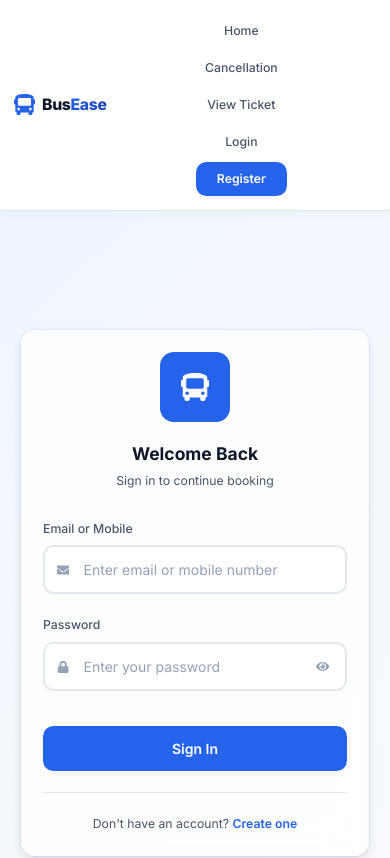
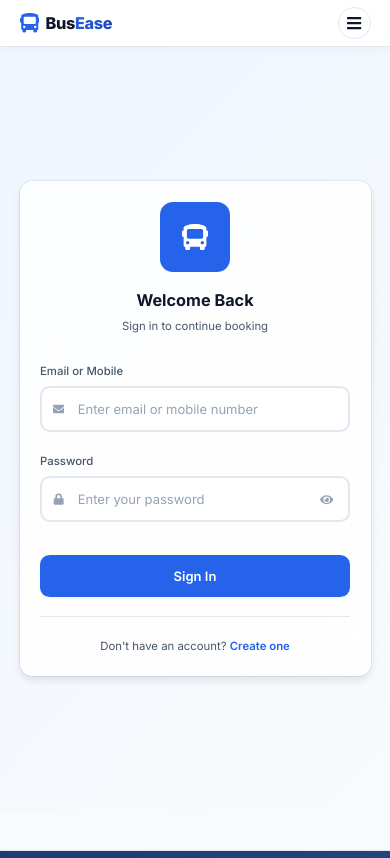
Before and after one commit to Hari-224/Bus_Ticket_Booking_System, a React (Vite) app in the folder frontend/: page /login in a window 390 px wide. Shown: the top 858 px of the page. Built offline with nearby package versions, Linux system fonts and the light colour scheme.

Commit message:
mobile responsive

```diff
--- a/frontend/src/components/Navbar.css
+++ b/frontend/src/components/Navbar.css
@@ -1,3 +1,9 @@
+/*
+   Navbar - Mobile-first responsive layout with hamburger menu
+   - Mobile: stacked menu, full-width links
+   - Tablet / Desktop: horizontal menu
+*/
+
 .navbar {
     position: sticky;
     top: 0;
@@ -5,21 +11,22 @@
     background: rgba(255, 255, 255, 0.95);
     backdrop-filter: blur(20px);
     border-bottom: 1px solid var(--border-color);
-    padding: var(--spacing-md) 0;
+    padding: var(--spacing-sm) 0;
     box-shadow: 0 2px 8px rgba(0, 0, 0, 0.04);
 }
 
 .navbar-container {
-    max-width: 1280px;
+    max-width: 80rem; /* 1280px */
     margin: 0 auto;
     padding: 0 var(--spacing-lg);
     display: flex;
     align-items: center;
     justify-content: space-between;
+    gap: var(--spacing-md);
 }
 
 .navbar-brand {
-    display: flex;
+    display: inline-flex;
     align-items: center;
     gap: var(--spacing-sm);
     text-decoration: none;
@@ -44,56 +51,83 @@
     background-clip: text;
 }
 
-.navbar-links {
-    display: flex;
+/* Hamburger toggle - visible on mobile/tablet */
+.navbar-toggle {
+    display: inline-flex;
     align-items: center;
-    gap: var(--spacing-lg);
+    justify-content: center;
+    width: 2.5rem;
+    height: 2.5rem;
+    border-radius: var(--radius-full);
+    border: 1px solid var(--border-color);
+    background: var(--bg-card);
+    color: var(--text-primary);
+    cursor: pointer;
+    transition: background var(--transition-fast), transform var(--transition-fast), box-shadow var(--transition-fast);
 }
 
-@media (max-width: 768px) {
-    .navbar-links {
-        flex-direction: column;
-        gap: var(--spacing-md);
-        width: 100%;
-    }
+.navbar-toggle:hover {
+    background: var(--accent-soft);
+    box-shadow: var(--shadow-sm);
+    transform: translateY(-1px);
+}
+
+.navbar-toggle svg {
+    font-size: 1.25rem;
+}
+
+/* Mobile-first menu: hidden by default */
+.navbar-links {
+    position: absolute;
+    inset-inline: 0;
+    top: 100%;
+    background: rgba(255, 255, 255, 0.98);
+    border-bottom: 1px solid var(--border-color);
+    box-shadow: 0 10px 30px rgba(15, 23, 42, 0.08);
+    display: none;
+    flex-direction: column;
+    align-items: stretch;
+    gap: var(--spacing-xs);
+    padding: var(--spacing-sm) var(--spacing-md) var(--spacing-md);
+}
+
+.navbar-links.is-open {
+    display: flex;
 }
 
 .nav-link {
     display: flex;
     align-items: center;
+    justify-content: center;
     gap: var(--spacing-sm);
     padding: var(--spacing-sm) var(--spacing-md);
     color: var(--text-secondary);
     font-weight: 500;
     text-decoration: none;
-    transition: color var(--transition-fast);
+    transition: background var(--transition-fast), color var(--transition-fast), transform var(--transition-fast);
     border-radius: var(--radius-md);
-}
-
-@media (max-width: 768px) {
-    .nav-link {
-        width: 100%;
-        justify-content: center;
-        padding: var(--spacing-md);
-    }
 }
 
 .nav-link:hover {
     color: var(--accent-primary);
-    background: rgba(37, 99, 235, 0.05);
+    background: rgba(37, 99, 235, 0.06);
+    transform: translateY(-1px);
 }
 
 .user-menu {
     display: flex;
-    align-items: center;
-    gap: var(--spacing-md);
+    flex-direction: column;
+    align-items: stretch;
+    gap: var(--spacing-xs);
+    margin-top: var(--spacing-xs);
 }
 
 .user-info {
     display: flex;
     align-items: center;
+    justify-content: center;
     gap: var(--spacing-sm);
-    padding: var(--spacing-sm) var(--spacing-lg);
+    padding: var(--spacing-xs) var(--spacing-md);
     background: var(--accent-soft);
     border-radius: var(--radius-full);
     color: var(--accent-primary);
@@ -109,8 +143,9 @@
 .logout-btn {
     display: flex;
     align-items: center;
+    justify-content: center;
     gap: var(--spacing-sm);
-    padding: var(--spacing-sm) var(--spacing-lg);
+    padding: var(--spacing-sm) var(--spacing-md);
     background: transparent;
     border: 2px solid var(--error);
     border-radius: var(--radius-lg);
@@ -129,30 +164,10 @@
     box-shadow: var(--shadow-md);
 }
 
-@media (max-width: 768px) {
+/* Tablet breakpoint: slight adjustments */
+@media (min-width: 481px) and (max-width: 768px) {
     .navbar-container {
         padding: 0 var(--spacing-md);
-    }
-
-    .navbar-links {
-        gap: var(--spacing-sm);
-    }
-
-    .nav-link {
-        padding: var(--spacing-sm);
-        font-size: var(--font-size-sm);
-    }
-
-    .nav-link span {
-        display: none;
-    }
-
-    .user-info span {
-        display: none;
-    }
-
-    .logout-btn span {
-        display: none;
     }
 
     .brand-text {
@@ -160,8 +175,54 @@
     }
 }
 
-@media (max-width: 640px) {
+/* Small laptops and above: inline menu, hide hamburger */
+@media (min-width: 769px) {
+    .navbar {
+        padding: var(--spacing-md) 0;
+    }
+
+    .navbar-container {
+        padding: 0 var(--spacing-lg);
+    }
+
+    .navbar-toggle {
+        display: none;
+    }
+
     .navbar-links {
-        gap: var(--spacing-xs);
+        position: static;
+        display: flex !important;
+        flex-direction: row;
+        align-items: center;
+        justify-content: flex-end;
+        gap: var(--spacing-lg);
+        padding: 0;
+        background: transparent;
+        border: none;
+        box-shadow: none;
+    }
+
+    .nav-link {
+        justify-content: center;
+        padding: var(--spacing-sm) var(--spacing-md);
+        font-size: var(--font-size-sm);
+    }
+
+    .user-menu {
+        flex-direction: row;
+        align-items: center;
+        margin-top: 0;
+        gap: var(--spacing-md);
+    }
+
+    .user-info {
+        padding-inline: var(--spacing-lg);
     }
 }
+
+/* Desktop: slightly larger brand text */
+@media (min-width: 1025px) {
+    .brand-text {
+        font-size: var(--font-size-xl);
+    }
+}
--- a/frontend/src/components/Navbar.jsx
+++ b/frontend/src/components/Navbar.jsx
@@ -1,32 +1,56 @@
+import { useState } from 'react';
 import { Link, useNavigate } from 'react-router-dom';
 import { useAuth } from '../context/AuthContext';
-import { FaBus, FaUser, FaTicketAlt, FaSignOutAlt } from 'react-icons/fa';
+import { FaBus, FaUser, FaTicketAlt, FaSignOutAlt, FaBars, FaTimes } from 'react-icons/fa';
 import './Navbar.css';
 
 const Navbar = () => {
     const { user, isAuthenticated, logout } = useAuth();
     const navigate = useNavigate();
+    const [isMenuOpen, setIsMenuOpen] = useState(false);
 
     const handleLogout = () => {
         logout();
         navigate('/');
+        setIsMenuOpen(false);
+    };
+
+    const toggleMenu = () => {
+        setIsMenuOpen((prev) => !prev);
+    };
+
+    const closeMenu = () => {
+        setIsMenuOpen(false);
     };
 
     return (
         <nav className="navbar">
             <div className="navbar-container">
-                <Link to="/" className="navbar-brand">
+                {/* Brand */}
+                <Link to="/" className="navbar-brand" onClick={closeMenu}>
                     <FaBus className="brand-icon" />
                     <span className="brand-text">Bus<span className="brand-accent">Ease</span></span>
                 </Link>
 
-                <div className="navbar-links">
-                    <Link to="/" className="nav-link">Home</Link>
-                    <Link to="/cancellation" className="nav-link">Cancellation</Link>
-                    <Link to="/view-ticket" className="nav-link">View Ticket</Link>
+                {/* Mobile menu toggle */}
+                <button
+                    className="navbar-toggle"
+                    type="button"
+                    aria-label="Toggle navigation menu"
+                    aria-expanded={isMenuOpen}
+                    onClick={toggleMenu}
+                >
+                    {isMenuOpen ? <FaTimes /> : <FaBars />}
+                </button>
+
+                {/* Navigation links */}
+                <div className={`navbar-links ${isMenuOpen ? 'is-open' : ''}`}>
+                    <Link to="/" className="nav-link" onClick={closeMenu}>Home</Link>
+                    <Link to="/cancellation" className="nav-link" onClick={closeMenu}>Cancellation</Link>
+                    <Link to="/view-ticket" className="nav-link" onClick={closeMenu}>View Ticket</Link>
                     {isAuthenticated ? (
                         <>
-                            <Link to="/my-trips" className="nav-link">
+                            <Link to="/my-trips" className="nav-link" onClick={closeMenu}>
                                 <FaTicketAlt />
                                 <span>My Trips</span>
                             </Link>
@@ -43,8 +67,8 @@ const Navbar = () => {
                         </>
                     ) : (
                         <>
-                            <Link to="/login" className="nav-link">Login</Link>
-                            <Link to="/register" className="btn btn-primary btn-sm">Register</Link>
+                            <Link to="/login" className="nav-link" onClick={closeMenu}>Login</Link>
+                            <Link to="/register" className="btn btn-primary btn-sm" onClick={closeMenu}>Register</Link>
                         </>
                     )}
                 </div>
--- a/frontend/src/index.css
+++ b/frontend/src/index.css
@@ -93,6 +93,7 @@
 }
 
 html {
+  /* Base font size for desktop; will scale down on smaller screens */
   font-size: 16px;
   scroll-behavior: smooth;
 }
@@ -107,6 +108,7 @@ body {
   -moz-osx-font-smoothing: grayscale;
   display: flex;
   flex-direction: column;
+  overflow-x: hidden; /* Prevent accidental horizontal scroll */
 }
 
 #root {
@@ -164,6 +166,13 @@ a {
 
 a:hover {
   color: var(--accent-secondary);
+}
+
+/* Images - responsive by default */
+img {
+  max-width: 100%;
+  height: auto;
+  display: block;
 }
 
 /* Buttons */
@@ -364,25 +373,37 @@ a:hover {
 .grid-3 { grid-template-columns: repeat(3, 1fr); }
 .grid-4 { grid-template-columns: repeat(4, 1fr); }
 
-/* Responsive Design */
-@media (max-width: 1280px) {
-  .container { padding: 0 var(--spacing-md); }
+/*
+  Global responsive typography & layout
+  Breakpoints:
+  - Mobile: up to 480px
+  - Tablet: 481px – 768px
+  - Small laptops: 769px – 1024px
+  - Desktop: above 1024px
+*/
+
+/* Desktop large (default) already defined above */
+
+/* Small laptops */
+@media (min-width: 769px) and (max-width: 1024px) {
+  html { font-size: 15px; }
+  .grid-4 { grid-template-columns: repeat(2, 1fr); }
+  .grid-3 { grid-template-columns: repeat(2, 1fr); }
 }
 
-@media (max-width: 1024px) {
-  .grid-4 { grid-template-columns: repeat(2, 1fr); }
-  .grid-3 { grid-template-columns: repeat(2, 1fr); }
-  html { font-size: 15px; }
-}
-
-@media (max-width: 768px) {
+/* Tablet */
+@media (min-width: 481px) and (max-width: 768px) {
+  html { font-size: 14px; }
   .grid-4, .grid-3, .grid-2 { grid-template-columns: 1fr; }
-  html { font-size: 14px; }
   .page-container { padding: var(--spacing-lg) 0; }
 }
 
-@media (max-width: 640px) {
+/* Mobile */
+@media (max-width: 480px) {
+  html { font-size: 13px; }
+  .grid-4, .grid-3, .grid-2 { grid-template-columns: 1fr; }
   .container { padding: 0 var(--spacing-sm); }
+  .page-container { padding: var(--spacing-lg) 0; }
 }
 
 /* Flex utilities */
```
